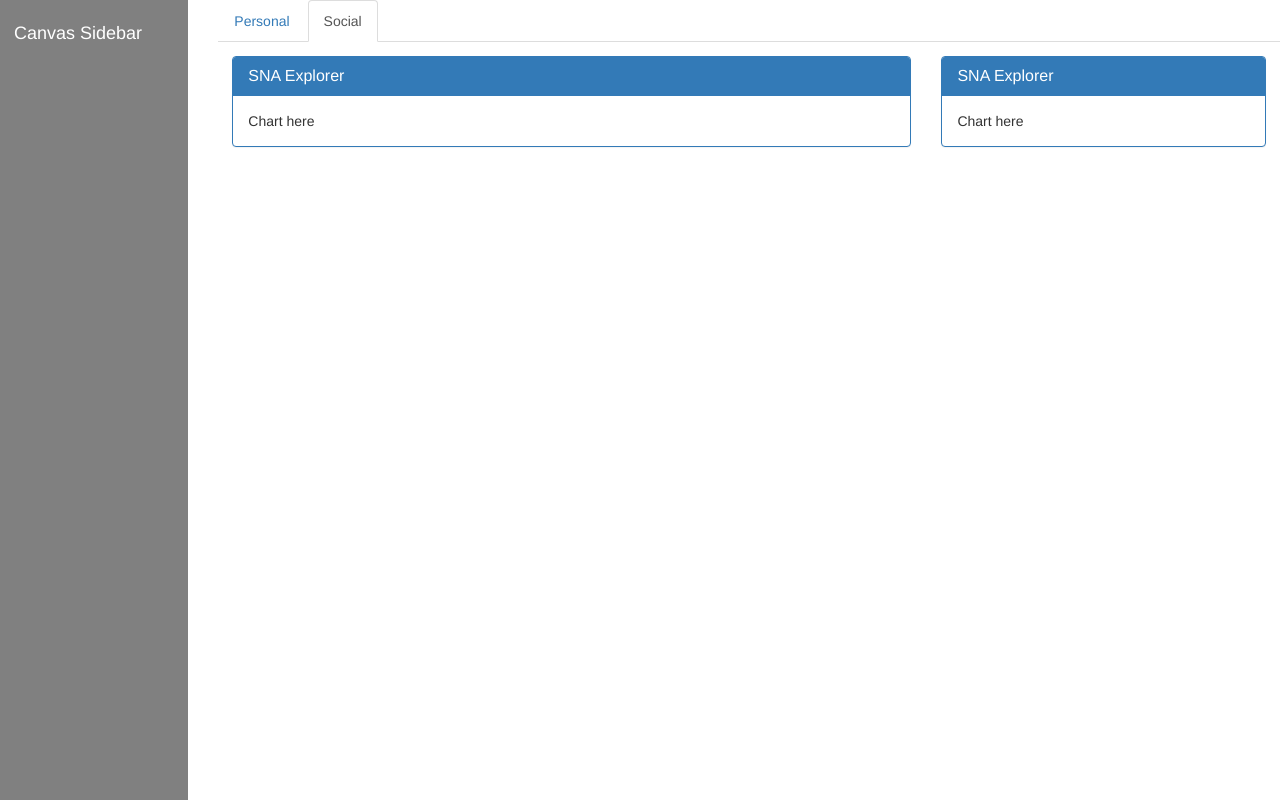
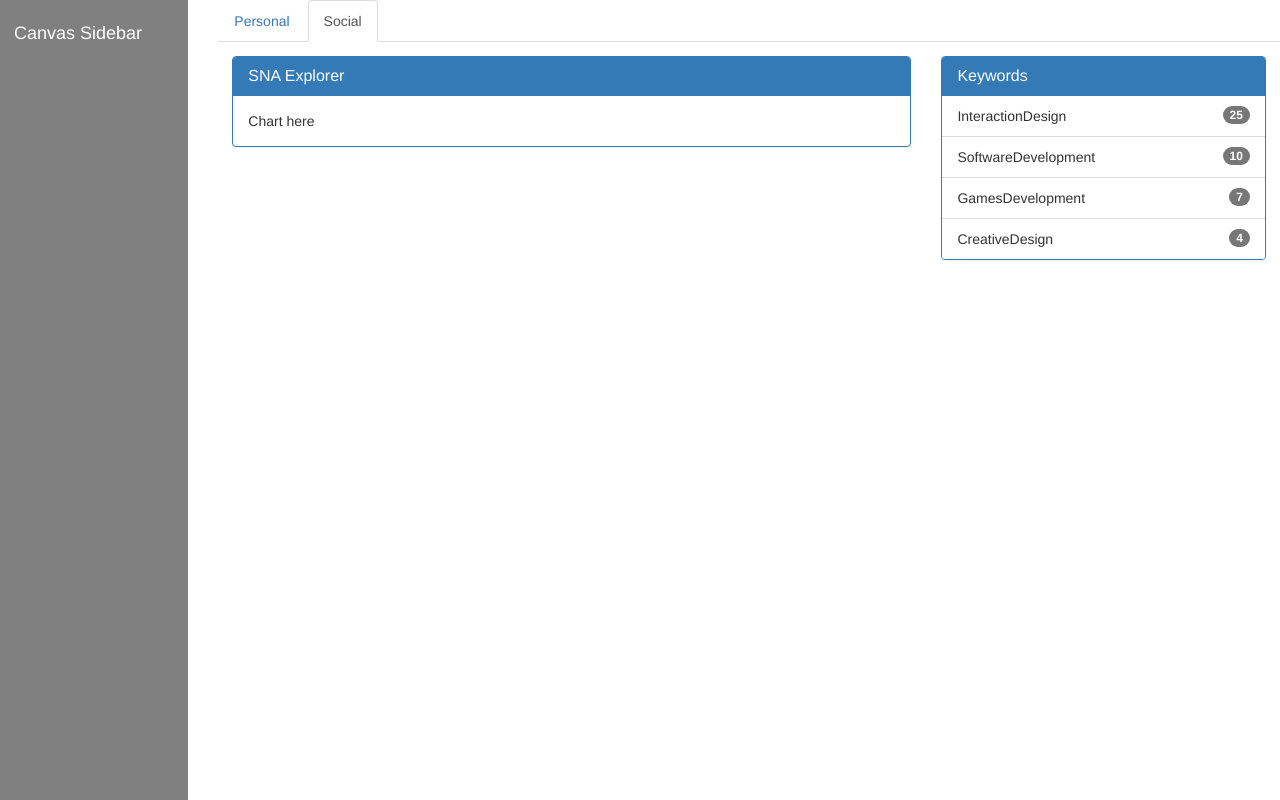
Before and after one commit to uts-cic/CanvasDashboard, an Angular app: page /social in a window 1280 px wide. Built offline with nearby package versions, Linux system fonts and the light colour scheme.

Commit message:
Social keywords sample

```diff
--- /dev/null
+++ b/src/app/mock-keywords.ts
@@ -0,0 +1,6 @@
+export const KEYWORDS = [
+  { word: 'InteractionDesign', total: 25 },
+  { word: 'SoftwareDevelopment', total: 10 },
+  { word: 'GamesDevelopment', total: 7 },
+  { word: 'CreativeDesign', total: 4},
+];
--- a/src/app/social/social.component.html
+++ b/src/app/social/social.component.html
@@ -12,11 +12,14 @@
   <div class="col-md-4">
     <div class="panel panel-primary">
       <div class="panel-heading">
-        <h3 class="panel-title">SNA Explorer</h3>
+        <h3 class="panel-title">Keywords</h3>
       </div>
-      <div class="panel-body">
-        Chart here
-      </div>
+      <ul class="list-group">
+        <li *ngFor="let keyword of keywords" class="list-group-item">
+          {{keyword.word}}
+          <span class="badge">{{keyword.total}}</span>
+        </li>
+      </ul>
     </div>
   </div>
 </div>
--- a/src/app/social/social.component.ts
+++ b/src/app/social/social.component.ts
@@ -1,4 +1,6 @@
 import { Component, OnInit, ViewEncapsulation } from '@angular/core';
+
+import { KEYWORDS } from '../mock-keywords';
 
 @Component({
   selector: 'app-social',
@@ -7,6 +9,7 @@ import { Component, OnInit, ViewEncapsulation } from '@angular/core';
   encapsulation: ViewEncapsulation.None
 })
 export class SocialComponent implements OnInit {
+  keywords = KEYWORDS;
 
   constructor() { }
 
```
